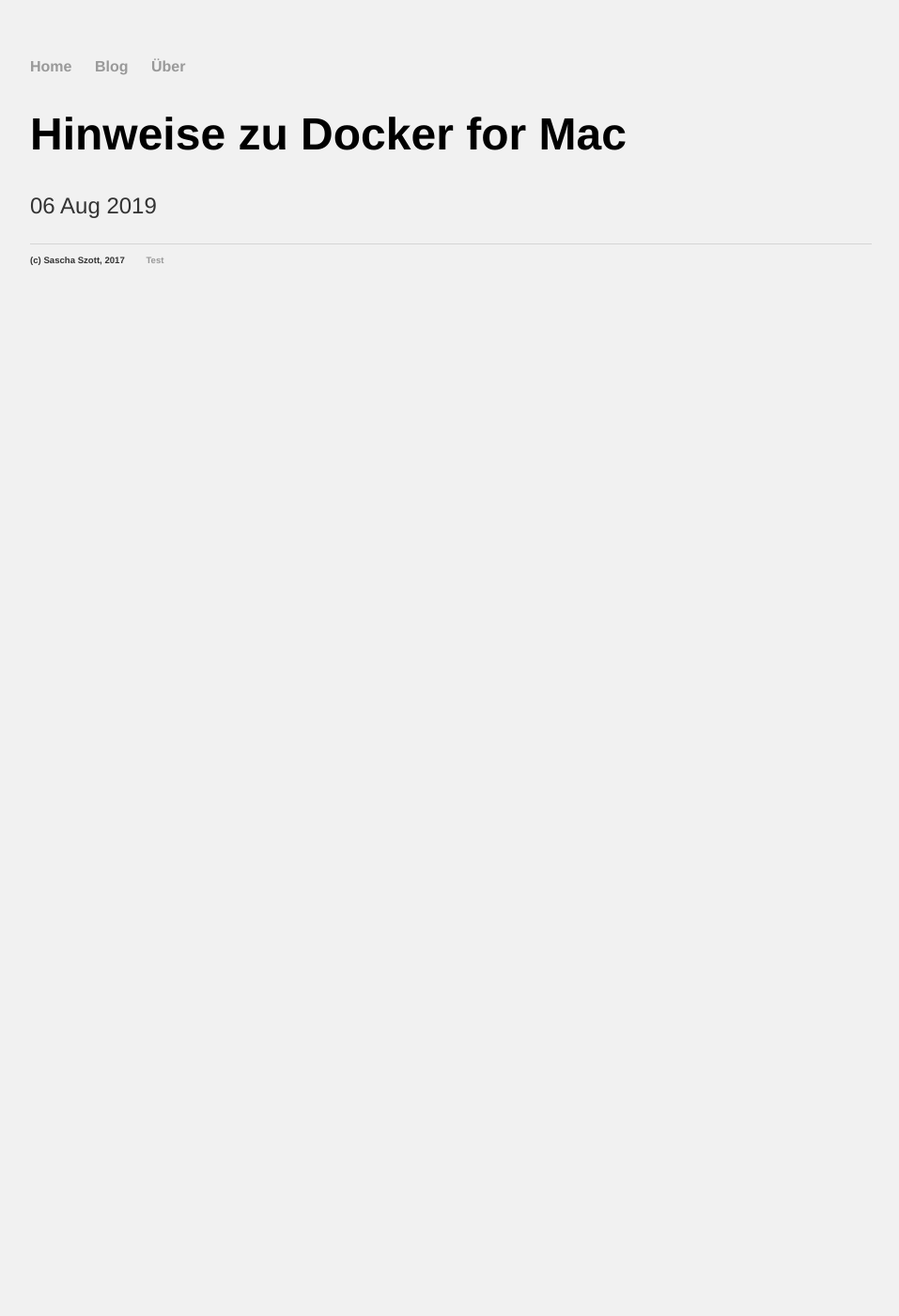
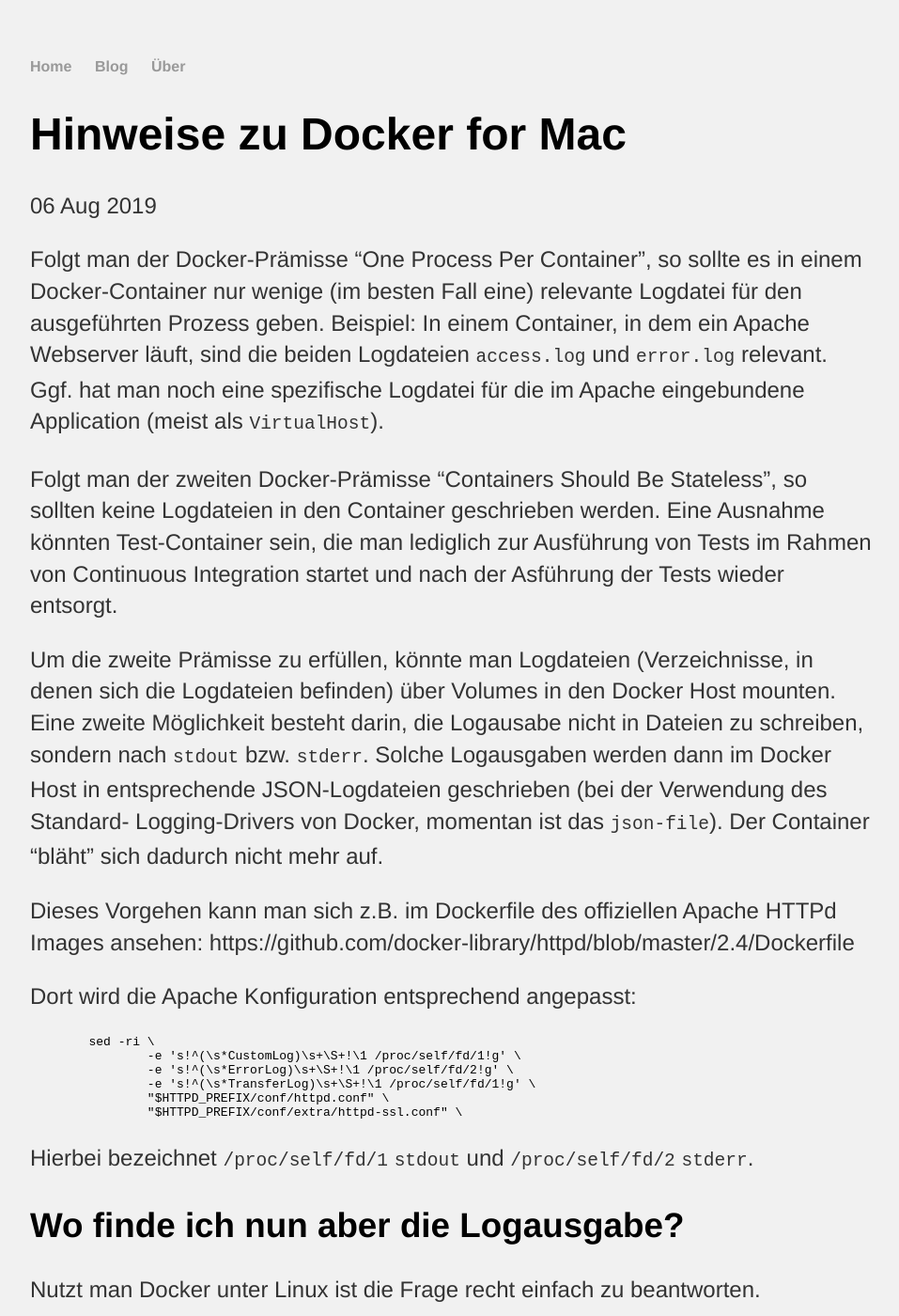
Before and after one commit to saschaszott/saschaszott.github.io, a Jekyll site: the page built from _posts/2019-08-06-docker-for-mac.md, in a window 1280 px wide and 1400 px high. Shown: the whole window at 94% size, without its empty margins (160-1117 px from the left). Built offline with Jekyll 4.4.1, drawn with Linux system fonts in a browser that asks for light colours; some of the changed text lies outside the part shown.

Commit message:
Update 2019-08-06-docker-for-mac.md

````diff
--- a/_posts/2019-08-06-docker-for-mac.md
+++ b/_posts/2019-08-06-docker-for-mac.md
@@ -3,3 +3,60 @@
 title:  "Hinweise zu Docker for Mac"
 date:   2019-08-06 12:00:00 -0600
 ---
+
+Folgt man der Docker-Prämisse "One Process Per Container", so sollte es in einem Docker-Container nur wenige (im besten Fall eine)
+relevante Logdatei für den ausgeführten Prozess geben. Beispiel: In einem Container, in dem ein Apache Webserver läuft, sind die
+beiden Logdateien `access.log` und `error.log` relevant. Ggf. hat man noch eine spezifische Logdatei für die im Apache eingebundene
+Application (meist als `VirtualHost`).
+
+Folgt man der zweiten Docker-Prämisse "Containers Should Be Stateless", so sollten keine Logdateien in den Container geschrieben werden.
+Eine Ausnahme könnten Test-Container sein, die man lediglich zur Ausführung von Tests im Rahmen von Continuous Integration startet
+und nach der Asführung der Tests wieder entsorgt.
+
+Um die zweite Prämisse zu erfüllen, könnte man Logdateien (Verzeichnisse, in denen sich die Logdateien befinden) über Volumes in
+den Docker Host mounten. Eine zweite Möglichkeit besteht darin, die Logausabe nicht in Dateien zu schreiben, sondern nach `stdout` bzw.
+`stderr`. Solche Logausgaben werden dann im Docker Host in entsprechende JSON-Logdateien geschrieben (bei der Verwendung des Standard-
+Logging-Drivers von Docker, momentan ist das `json-file`). Der Container "bläht" sich dadurch nicht mehr auf.
+
+Dieses Vorgehen kann man sich z.B. im Dockerfile des offiziellen Apache HTTPd Images ansehen: https://github.com/docker-library/httpd/blob/master/2.4/Dockerfile
+
+Dort wird die Apache Konfiguration entsprechend angepasst:
+
+```
+	sed -ri \
+		-e 's!^(\s*CustomLog)\s+\S+!\1 /proc/self/fd/1!g' \
+		-e 's!^(\s*ErrorLog)\s+\S+!\1 /proc/self/fd/2!g' \
+		-e 's!^(\s*TransferLog)\s+\S+!\1 /proc/self/fd/1!g' \
+		"$HTTPD_PREFIX/conf/httpd.conf" \
+		"$HTTPD_PREFIX/conf/extra/httpd-ssl.conf" \
+```
+
+Hierbei bezeichnet `/proc/self/fd/1` `stdout` und `/proc/self/fd/2` `stderr`.
+
+## Wo finde ich nun aber die Logausgabe?
+
+Nutzt man Docker unter Linux ist die Frage recht einfach zu beantworten.
+
+Jeder Docker Container wird durch ein Verzeichnis unterhalb von `/var/lib/docker/containers` abgebildet. Der Verzeichnisname
+entspricht damit der ID des Docker-Containers (Langform). In dem Verzeichnis befindet sich eine Datei `<CONT_ID>-json.log`, in
+der die Ausgabe in `stdout` bzw. `stderr` gesammelt wird. Da es sich um eine JSON-Datei handelt, kann die Datei auch mit Tools
+wie `jq` bequem ausgewertet und gefiltert werden.
+
+## Besonderheit: Docker for Mac
+
+Docker for Mac nutzt einen anderen Ansatz. Es existiert kein Verzeichnis `/var/lib/docker` auf dem MacOS-Host. Grund dafür:
+bei Docker for Mac gibt es (im Gegensatz zu Linux, wo Docker "nativ" läuft) eine zusätzliche Hypervisor-Schicht (Hyperkit).
+Der Zugriff auf die oben angesprochene Logdatei erfordert daher einen Umweg:
+
+```
+screen ~/Library/Containers/com.docker.docker/Data/vms/0/tty
+```
+
+Es kann vorkommen, dass statt der Verzeichnis `0` eine andere ID verwendet wird. Zur Not im Dateisystem des Hosts prüfen.
+
+Es melde sich dann der Hyperkit Hypervisor:
+```
+
+```
+
+Nun kann man in das o.g. Container-Verzeichnis unterhalb von `/var/lib/docker` wechseln.
````
